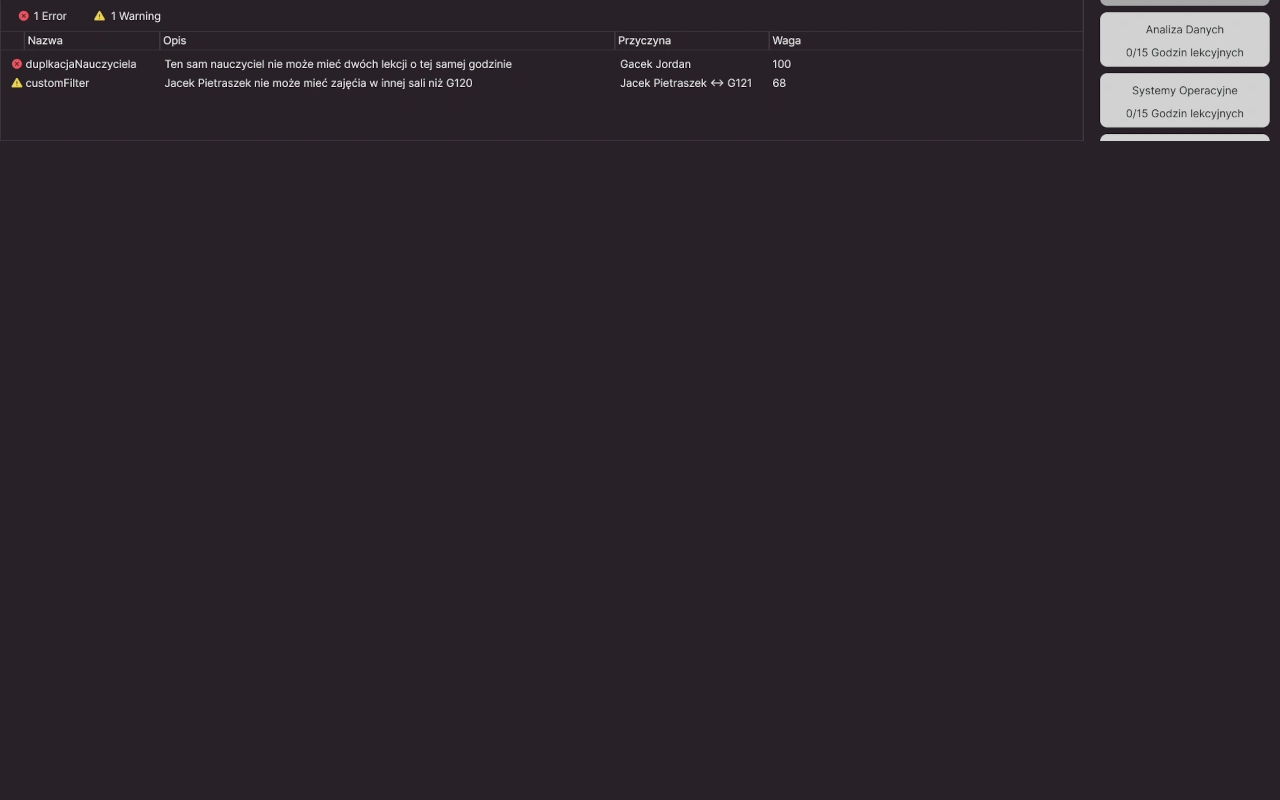
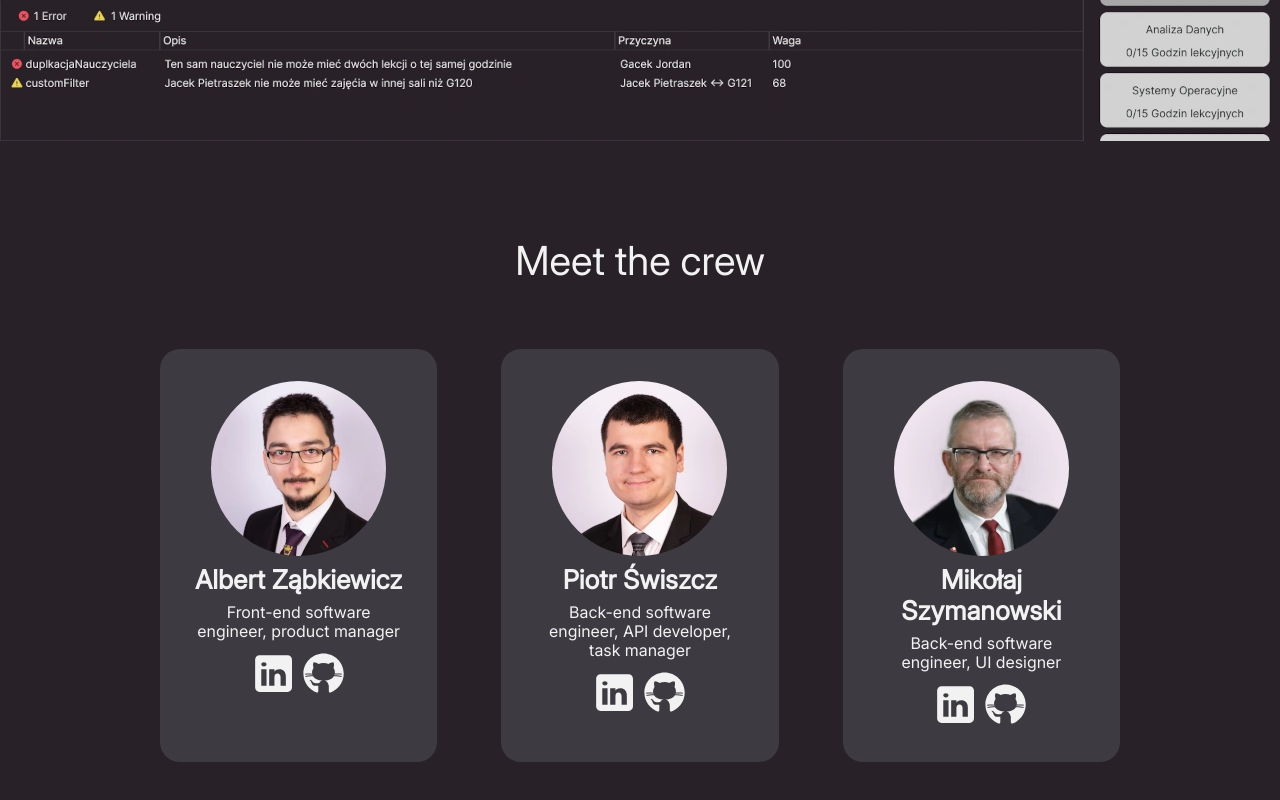
Before and after one commit to al-mi-pio/alpimi-planner-frontend, a React (Vite) app: page / in a window 1280 px wide. Shown: the part 1483-2283 px from the top of the page. Before the commit the page ends 1720 px from the top, so only its background shows below. Built offline with nearby package versions, Linux system fonts and the light colour scheme; no server answers.

Commit message:
Add Authors section

```diff
--- /dev/null
+++ b/src/features/main/components/Authors.tsx
@@ -0,0 +1,50 @@
+import { useTranslation } from 'react-i18next';
+
+import {
+    AuthorCard,
+    type AuthorCardProps,
+} from '@/features/main/components/AuthorCard';
+import {
+    CardWrapper,
+    StyledAuthors,
+    StyledP,
+} from '@/features/main/styles/Authors.style';
+
+export const Authors = () => {
+    const { t } = useTranslation('main');
+    const cards: AuthorCardProps[] = [
+        {
+            imgUrl: '/images/albert.webp',
+            name: 'Albert Ząbkiewicz',
+            description: t('Front-end software engineer product manager'),
+            linkedin: 'https://www.linkedin.com/in/albert-z',
+            github: 'https://github.com/ThePanToster',
+        },
+        {
+            imgUrl: '/images/piotr.webp',
+            name: 'Piotr Świszcz',
+            description: t(
+                'Back-end software engineer API developer task manager'
+            ),
+            linkedin: 'https://www.linkedin.com/in/piotr-świszcz-73a950258',
+            github: 'https://github.com/piotr102k',
+        },
+        {
+            imgUrl: '/images/mikolaj.webp',
+            name: 'Mikołaj Szymanowski',
+            description: t('Back-end software engineer UI designer'),
+            linkedin: 'https://www.linkedin.com/in/mikolaj-szymanowski',
+            github: 'https://github.com/mikolajszyman',
+        },
+    ];
+    return (
+        <StyledAuthors>
+            <StyledP>{t('Meet the crew')}</StyledP>
+            <CardWrapper>
+                {cards.map((card, i) => (
+                    <AuthorCard key={i} {...card} />
+                ))}
+            </CardWrapper>
+        </StyledAuthors>
+    );
+};
--- a/src/features/main/pages/landing/index.tsx
+++ b/src/features/main/pages/landing/index.tsx
@@ -1,6 +1,6 @@
 import { useTranslation } from 'react-i18next';
-import { useNavigate } from 'react-router';
 
+import { Authors } from '@/features/main/components/Authors';
 import { Hero } from '@/features/main/components/Hero';
 import { MainHeader } from '@/features/main/components/MainHeader';
 import {
@@ -10,8 +10,6 @@ import {
 import { login } from '@/shared/constants/routes';
 
 const LandingPage = () => {
-    const navigate = useNavigate();
-
     const { t } = useTranslation('main');
 
     return (
@@ -24,6 +22,7 @@ const LandingPage = () => {
                 alt="Alpimi Planner screenshot"
                 width="1300px"
             />
+            <Authors />
         </StyledWrapper>
     );
 };
--- /dev/null
+++ b/src/features/main/styles/Authors.style.tsx
@@ -0,0 +1,20 @@
+import styled from 'styled-components';
+
+import P from '@/shared/components/P';
+import { fontSizes, lineHeights, sizes } from '@/shared/constants/dimensions';
+
+export const StyledAuthors = styled.div`
+    text-align: center;
+`;
+
+export const StyledP = styled(P)`
+    font-size: ${fontSizes.largeXXL};
+    line-height: ${lineHeights.largeXXL};
+    margin: 0 auto;
+`;
+export const CardWrapper = styled.div`
+    display: flex;
+    justify-content: space-evenly;
+    padding: ${sizes.large} ${sizes.large3Xl};
+    gap: ${sizes.large};
+`;
```
